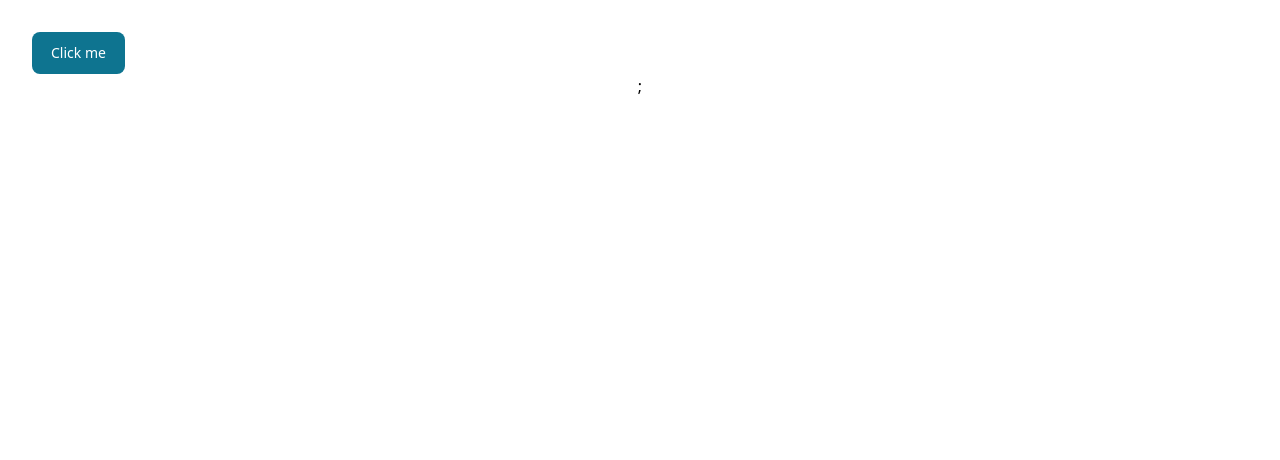
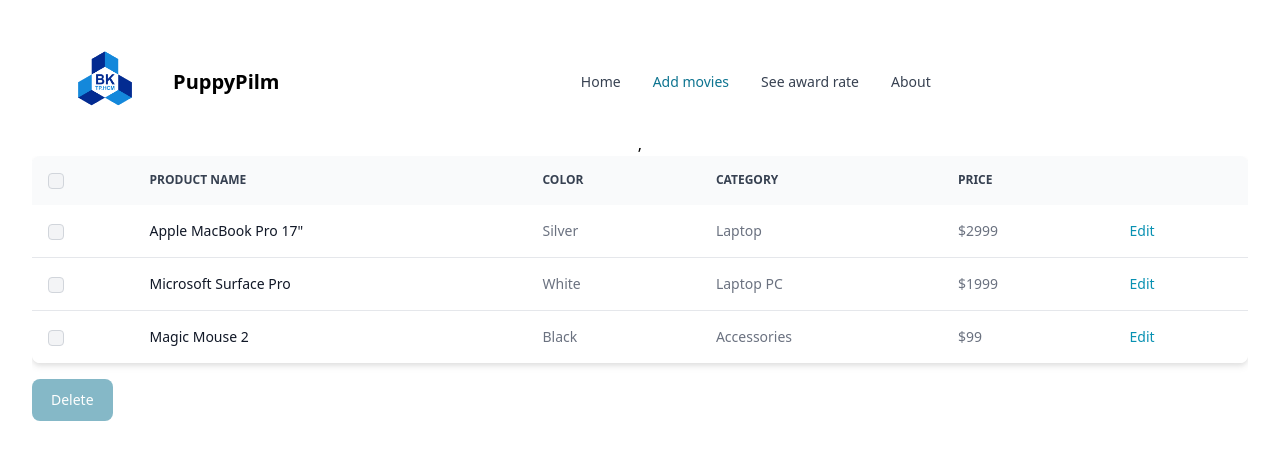
Before and after one commit to baotram153/PuppyPilm, a React (Vite) app in the folder frontend/: page /add-movies in a window 1280 px wide. Shown: the top 460 px of the page. Built offline with nearby package versions, Linux system fonts and the light colour scheme.

Commit message:
Add NavBar, AddMovie page

```diff
--- a/frontend/package.json
+++ b/frontend/package.json
@@ -11,8 +11,10 @@
   },
   "dependencies": {
     "flowbite-react": "^0.10.2",
+    "frontend": "file:",
     "react": "^18.3.1",
-    "react-dom": "^18.3.1"
+    "react-dom": "^18.3.1",
+    "react-router-dom": "^6.28.0"
   },
   "devDependencies": {
     "@eslint/js": "^9.13.0",
--- a/frontend/src/App.jsx
+++ b/frontend/src/App.jsx
@@ -2,16 +2,28 @@ import { useState } from 'react'
 import reactLogo from './assets/react.svg'
 import viteLogo from '/vite.svg'
 import './App.css'
-import { Button } from "flowbite-react";
-
+import { BrowserRouter, Routes, Route } from 'react-router-dom'
+import AddMovie from './pages/AddMovie'
+import FilterRate from './pages/FilterRate'
+import HomePage from './pages/HomePage'
+import About from './pages/About'
+import SeeAward from './pages/SeeAward'
 
 function App() {
   const [count, setCount] = useState(0)
 
   return (
-    <>
-      <Button>Click me</Button>;
-    </>
+    <BrowserRouter>
+      <Routes>
+        <Route exact path = "/" element = {<HomePage/>}></Route>
+        <Route exact path = "homepage" element = {<HomePage/>}></Route>
+        <Route exact path = "add-movies" element = {<AddMovie/>}></Route>
+        <Route exact path = "filter-rate" element = {<FilterRate/>}></Route>
+        <Route exact path = "see-award-rate" element = {<SeeAward/>}></Route>
+        <Route exact path = "about" element = {<About/>}></Route>
+
+      </Routes>
+    </BrowserRouter>
   )
 }
 
--- /dev/null
+++ b/frontend/src/components/MovieTable.jsx
@@ -0,0 +1,96 @@
+import { useState } from "react";
+import { Checkbox, Table, Button } from "flowbite-react";
+
+export default function Component() {
+  const [checkedRows, setCheckedRows] = useState(new Set());
+
+//   var data = [
+//     { id: 1, name: 'Apple MacBook Pro 17"', color: "Silver", category: "Laptop", price: "$2999" },
+//     { id: 2, name: "Microsoft Surface Pro", color: "White", category: "Laptop PC", price: "$1999" },
+//     { id: 3, name: "Magic Mouse 2", color: "Black", category: "Accessories", price: "$99" },
+//   ];
+
+  const [data, setData] = useState([
+    { id: 1, name: 'Apple MacBook Pro 17"', color: "Silver", category: "Laptop", price: "$2999" },
+    { id: 2, name: "Microsoft Surface Pro", color: "White", category: "Laptop PC", price: "$1999" },
+    { id: 3, name: "Magic Mouse 2", color: "Black", category: "Accessories", price: "$99" },
+  ]);
+
+  const toggleRow = (id) => {
+    setCheckedRows((prev) => {
+      const updated = new Set(prev);
+      if (updated.has(id)) {
+        updated.delete(id);
+      } else {
+        updated.add(id);
+      }
+      return updated;
+    });
+  };
+
+  const handleDelete = () => {
+    const selectedRows = data.filter((row) => checkedRows.has(row.id));
+    console.log("Deleted rows:", selectedRows);
+    alert(`Deleted rows:\n${JSON.stringify(selectedRows, null, 2)}`);
+
+    // Remove rows from table
+    setData(data.filter((row) => !checkedRows.has(row.id)));
+    setCheckedRows(new Set());
+  };
+
+
+  return (
+    <div className="overflow-x-auto">
+      <Table hoverable>
+        <Table.Head>
+          <Table.HeadCell className="p-4">
+            <Checkbox
+              onChange={(e) => {
+                if (e.target.checked) {
+                  setCheckedRows(new Set(data.map((row) => row.id)));
+                } else {
+                  setCheckedRows(new Set());
+                }
+              }}
+              checked={checkedRows.size === data.length}
+            />
+          </Table.HeadCell>
+          <Table.HeadCell>Product name</Table.HeadCell>
+          <Table.HeadCell>Color</Table.HeadCell>
+          <Table.HeadCell>Category</Table.HeadCell>
+          <Table.HeadCell>Price</Table.HeadCell>
+          <Table.HeadCell>
+            <span className="sr-only">Edit</span>
+          </Table.HeadCell>
+        </Table.Head>
+        <Table.Body className="divide-y">
+          {data.map((row) => (
+            <Table.Row key={row.id} className="bg-white dark:border-gray-700 dark:bg-gray-800">
+              <Table.Cell className="p-4">
+                <Checkbox
+                  onChange={() => toggleRow(row.id)}
+                  checked={checkedRows.has(row.id)}
+                />
+              </Table.Cell>
+              <Table.Cell className="whitespace-nowrap font-medium text-gray-900 dark:text-white">
+                {row.name}
+              </Table.Cell>
+              <Table.Cell>{row.color}</Table.Cell>
+              <Table.Cell>{row.category}</Table.Cell>
+              <Table.Cell>{row.price}</Table.Cell>
+              <Table.Cell>
+                <a href="#" className="font-medium text-cyan-600 hover:underline dark:text-cyan-500">
+                  Edit
+                </a>
+              </Table.Cell>
+            </Table.Row>
+          ))}
+        </Table.Body>
+      </Table>
+      <Button
+        className="mt-4"
+        onClick={handleDelete}
+        disabled={checkedRows.size === 0}>Delete</Button>
+    </div>
+  );
+}
--- /dev/null
+++ b/frontend/src/layout/NavBar.jsx
@@ -0,0 +1,92 @@
+import { Avatar, Dropdown, Navbar} from "flowbite-react";
+import { useLocation } from "react-router-dom";
+import logo from "../assets/img/logo_hcmut.png";
+
+export default function NavBar () {
+    return (
+        <Navbar fluid rounded>
+            <Navbar.Brand href="https://flowbite-react.com">
+                <img src={logo} className="mr-3 h-10 sm:h-20" alt="HCMUT Logo" />
+                <span className="self-center whitespace-nowrap text-xl font-semibold dark:text-white">PuppyPilm</span>
+            </Navbar.Brand>
+            <div className="flex md:order-2">
+                <Dropdown
+                arrowIcon={false}
+                inline
+                // label={
+                //     <Avatar alt="User settings" img="https://flowbite.com/docs/images/people/profile-picture-5.jpg" rounded />
+                // }
+                >
+                <Dropdown.Header>
+                    <span className="block text-sm">Bonnie Green</span>
+                    <span className="block truncate text-sm font-medium">name@flowbite.com</span>
+                </Dropdown.Header>
+                <Dropdown.Item>Dashboard</Dropdown.Item>
+                <Dropdown.Item>Settings</Dropdown.Item>
+                <Dropdown.Item>Earnings</Dropdown.Item>
+                <Dropdown.Divider />
+                <Dropdown.Item>Sign out</Dropdown.Item>
+                </Dropdown>
+                <Navbar.Toggle />
+            </div>
+            <Navbar.Collapse>
+                {(() => {
+                    if (location.pathname === '/') {
+                        return (
+                            <Navbar.Link
+                                href="/"
+                                active>Home</Navbar.Link>)
+                    }
+                    else {
+                        return (
+                            <Navbar.Link
+                                href="/"
+                                >Home</Navbar.Link>)
+                    }
+                })()}
+                {(() => {
+                    if (location.pathname === '/add-movies') {
+                        return (
+                            <Navbar.Link
+                                href="/add-movies"
+                                active>Add movies</Navbar.Link>)
+                    }
+                    else {
+                        return (
+                            <Navbar.Link
+                                href="/add-movies"
+                                >Add movies</Navbar.Link>)
+                    }
+                })()}
+                {(() => {
+                    if (location.pathname === '/see-award-rate') {
+                        return (
+                            <Navbar.Link
+                                href="/see-award-rate"
+                                active>See award rate</Navbar.Link>)
+                    }
+                    else {
+                        return (
+                            <Navbar.Link
+                                href="/see-award-rate"
+                                >See award rate</Navbar.Link>)
+                    }
+                })()}
+                {(() => {
+                    if (location.pathname === '/about') {
+                        return (
+                            <Navbar.Link
+                                href="/about"
+                                active>About</Navbar.Link>)
+                    }
+                    else {
+                        return (
+                            <Navbar.Link
+                                href="/about"
+                                >About</Navbar.Link>)
+                    }
+                })()}
+            </Navbar.Collapse>
+        </Navbar>
+    )
+}
--- /dev/null
+++ b/frontend/src/pages/About.jsx
@@ -0,0 +1,8 @@
+import NavBar from "../layout/NavBar";
+
+
+export default function About () {
+    return (
+        <NavBar/>
+    )
+}
--- /dev/null
+++ b/frontend/src/pages/AddMovie.jsx
@@ -0,0 +1,11 @@
+import NavBar from "../layout/NavBar";
+import MovieTable from "../components/MovieTable";
+
+export default function AddMovie () {
+    return (
+        <>
+            <NavBar/>,
+            <MovieTable/>
+        </>
+    )
+}
--- /dev/null
+++ b/frontend/src/pages/FilterRate.jsx
@@ -0,0 +1,7 @@
+import NavBar from "../layout/NavBar"
+
+export default function FilterRate () {
+    return (
+        <NavBar/>
+    )
+}
--- /dev/null
+++ b/frontend/src/pages/HomePage.jsx
@@ -0,0 +1,7 @@
+import NavBar from "../layout/NavBar"
+
+export default function HomePage () {
+    return (
+        <NavBar/>
+    )
+}
--- /dev/null
+++ b/frontend/src/pages/SeeAward.jsx
@@ -0,0 +1,8 @@
+import NavBar from "../layout/NavBar";
+
+
+export default function SeeAward () {
+    return (
+        <NavBar/>
+    )
+}
```
Also changed, not shown: frontend/src/assets/img/logo_hcmut.png (added), frontend/src/layout/Footer.jsx (added), 1 other file (tests, documents, lock files or other folders).
